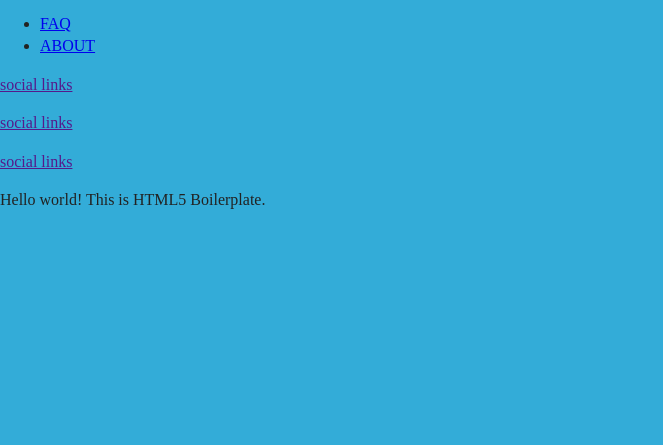
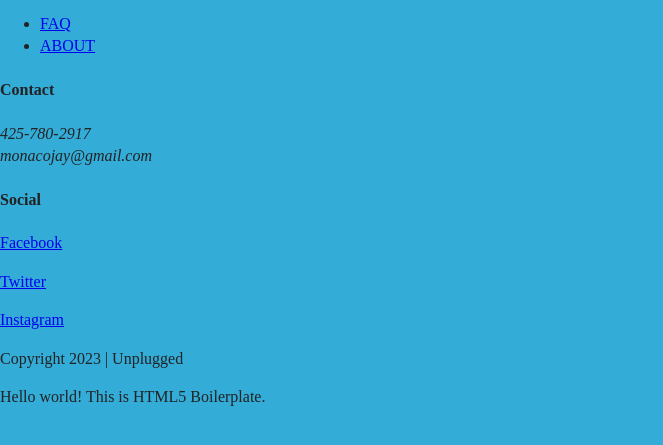
Before and after one commit to monacojay/unplugged-site, a website: page faq/index.html in a window 1280 px wide. Shown: the part 111-556 px from the top of the page, without its empty margins (0-663 px from the left). Drawn offline with Linux system fonts and the light colour scheme.

Commit message:
+ pages html header,footer

```diff
--- a/faq/index.html
+++ b/faq/index.html
@@ -23,9 +23,12 @@
 </head>
 
 <body>
+  <!-- Header -->
   <header>
-    <div><a href="../index.html"><img src="../img/unpluggedlogo.png" alt=""></a>
+    <div class="content-wrapper">
+      <a href="../index.html"><img src="../img/unpluggedlogo.png" alt=""></a>
     </div>
+    <div class="header-divider"></div>
     <nav>
       <ul>
         <li><a href="index.html">FAQ</a></li>
@@ -34,22 +37,36 @@
     </nav>
   </div>
   </header>
+  <!-- Header -->
 
+<!-- Footer -->
   <footer>
-    <div>
-      <div>
-        <div>
-          <div>
-            <p><a href="">social links</a></p>
-            <p><a href="">social links</a></p>
-            <p><a href="">social links</a></p>
+    <div class="content-wrapper">
+      <div class="footer-content">
+        <div class="contact">
+          <h4>Contact</h4>
+          <address>
+            <p>
+              425-780-2917<br>
+              monacojay@gmail.com
+            </p>
+          </address>
+        </div>
+        <div class="social">
+          <h4>Social</h4>
+          <div class="social-icons">
+            <p><a href="https://www.facebook.com/Skillcrush" target="_blank">Facebook</a></p>
+            <p><a href="https://twitter.com/Skillcrush" target="_blank">Twitter</a></p>
+            <p><a href="https://www.instagram.com/Skillcrush" target="_blank">Instagram</a></p>
           </div>
         </div> <!-- footer content ends -->
       </div> <!-- footer content wrapper ends -->
     </div>
-    <div>
+    <div class="copyright">
+      <p>Copyright 2023 | Unplugged</p>
     </div>
   </footer>
+  <!-- Footer -->
 
   <!-- Add your site or application content here -->
   <p>Hello world! This is HTML5 Boilerplate.</p>
```
Also changed, not shown: about/index.html (+26 -9 lines), index.html (+6 -4 lines).
